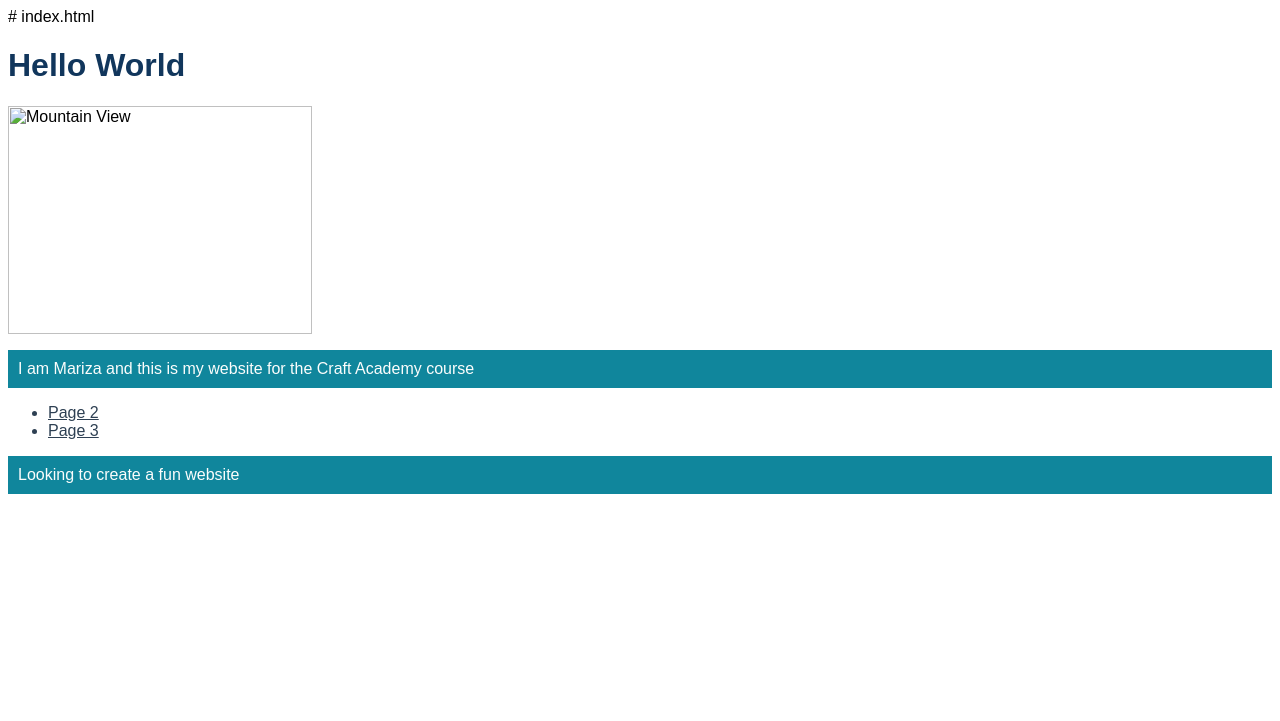
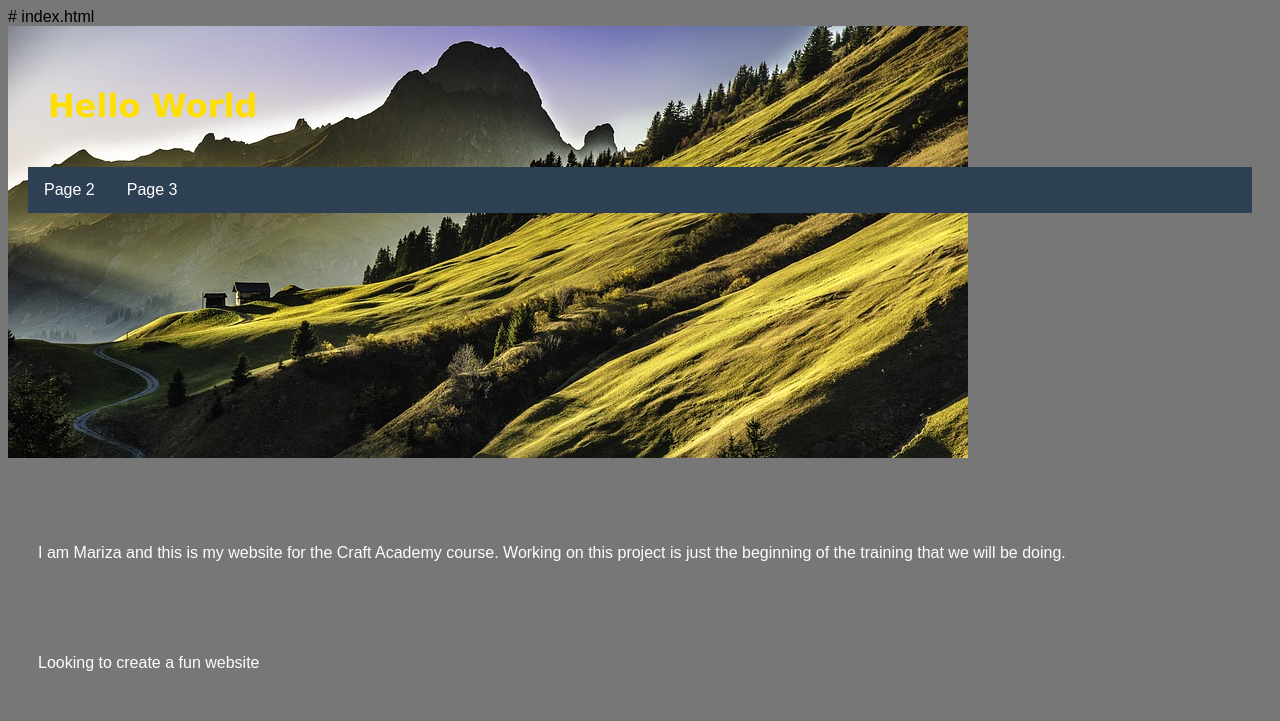
Before and after one commit to marizaswart/marizaswart.github.io, a plain HTML site: page index.html in a window 1280 px wide. Drawn offline with Linux system fonts and the light colour scheme.

Commit message:
Style changes and heading image added

```diff
--- a/index.html
+++ b/index.html
@@ -1,6 +1,6 @@
+<!DOCTYPE HTML>
+
 # index.html
-
-<!DOCTYPE HTML>
 
 <html>
 
@@ -12,16 +12,24 @@
 </head>
 
 <body>
-<h1>Hello World</h1>
-<img src="mountain_landscape.jpg" alt="Mountain View" style="width:304px;height:228px;">
-<p>I am Mariza and this is my website for the Craft Academy course</p>
+<div class="head">
+  <h1>Hello World</h1>
+  <ul>
+    <li><a href="page2.html">Page 2</a></li>
+    <li><a href="page3.html">Page 3</a></li>
+  </ul>
+</div>
 
-<ul>
-  <li><a href="page2.html">Page 2</a></li>
-  <li><a href="page3.html">Page 3</a></li>
-</ul>
+<div class="paragraph">
+  <p>I am Mariza and this is my website for the Craft Academy course.
+  Working on this project is just the beginning of the training that we will be doing.</p>
+</div>
 
-<p>Looking to create a fun website</p>
+<div class="paragraph">
+  <p>Looking to create a fun website</p>
+</div>
+
+
 </body>
 
 
--- a/style.css
+++ b/style.css
@@ -1,17 +1,59 @@
 h1 {
-  color: #11365C
+  color: #FFDF00;
+  padding: 20px;
+  font-family: verdana;
 }
 
 body {
    font-family: sans-serif;
+   background-color: #777;
 }
 
-a, ul {
+a {
   color: #2E4053;
 }
 
+ul {
+    list-style-type: none;
+    margin: 0;
+    padding: 0;
+    overflow: hidden;
+    background-color: #2E4053;
+}
+
+li {
+    float: left;
+}
+
+li a {
+    display: block;
+    color: white;
+    text-align: center;
+    padding: 14px 16px;
+    text-decoration: none;
+}
+
+/* Change the link color to #111 (black) on hover */
+li a:hover {
+    background-color: #F88697;
+}
+
 p {
-  background: #10869C;
   color: #FBFDFC;
   padding: 10px;
 }
+
+div.head {
+  width: auto;
+  height: 432px;
+  padding: 20px;
+  margin: 0;
+  background-image: url("mountain_landscape.jpg");
+  background-repeat: no-repeat;
+}
+
+div.paragraph {
+  width: auto;
+  padding: 20px;
+  margin: 0;
+}
```
Also changed, not shown: page2.html (+2 -2 lines), page3.html (+2 -2 lines), mountain_landscape.jpg (added).
